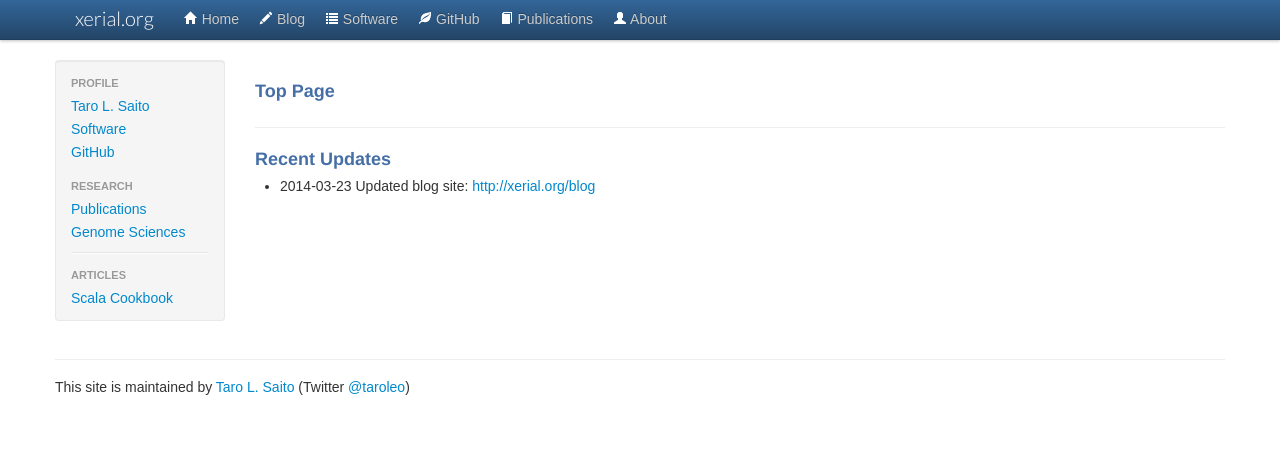
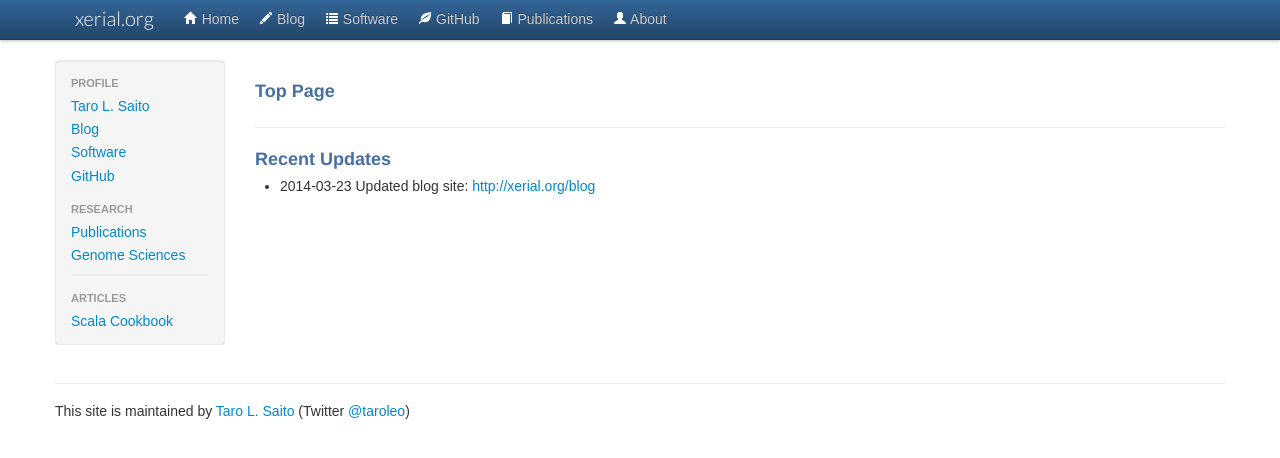
Before and after one commit to xerial/xerial.github.com, a Jekyll site: the page built from index.md, in a window 1280 px wide. Shown: the top 458 px of the page. Built offline with Jekyll 4.4.1, drawn with Linux system fonts in a browser that asks for light colours; Markdown is read by kramdown in place of the engine named in the settings.

Commit message:
Add blog link

```diff
--- a/_includes/sidenav.html
+++ b/_includes/sidenav.html
@@ -7,6 +7,7 @@
 <ul class="nav nav-list">
  <li class="nav-header">Profile</li>
  <li><a href="{{ BASE_PATH }}/leo">Taro L. Saito</a></li>
+ <li><a href="{{BASE_PATH}}/blog">Blog</a></li>
  <li><a href="{{ BASE_PATH }}/software">Software</a></li>
  <li><a href="https://github.com/xerial">GitHub</a></li>
  <li class="nav-header">Research</li>
```
